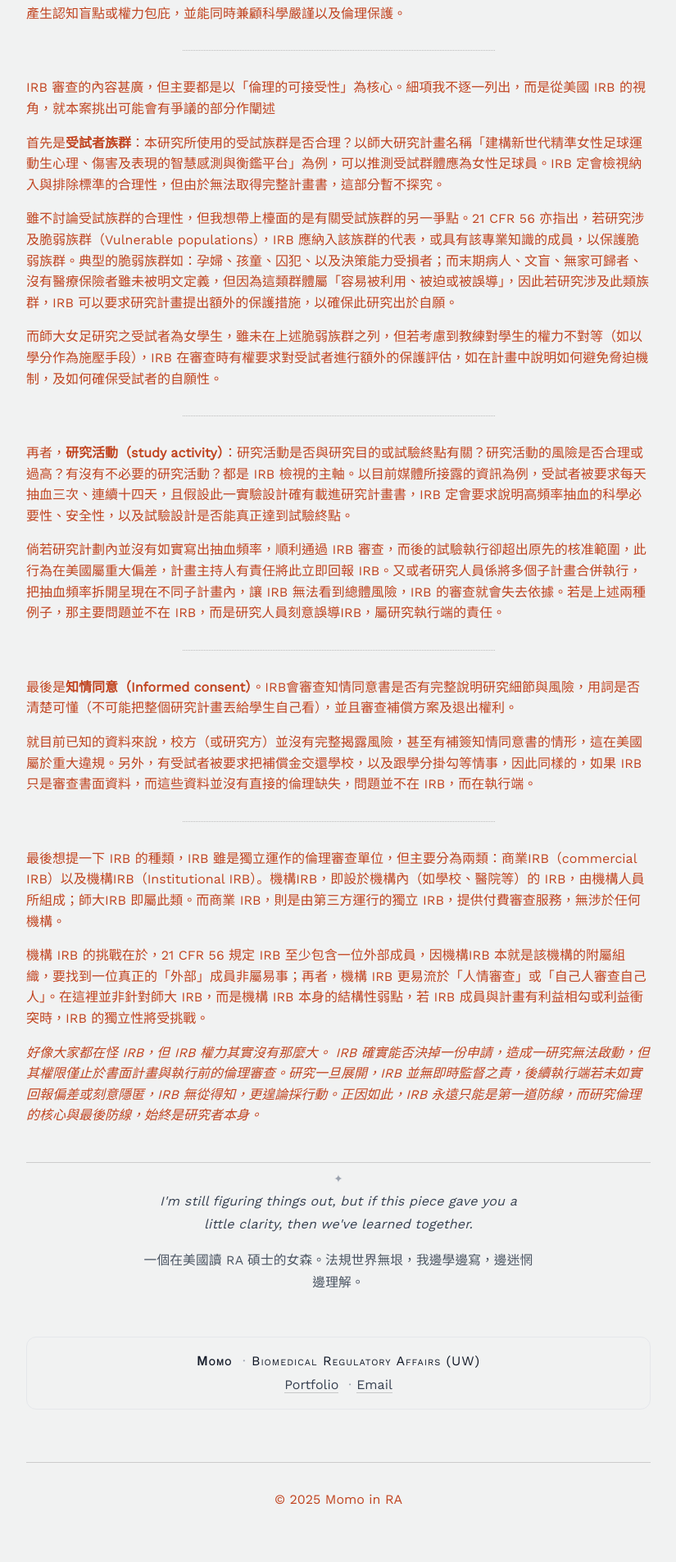
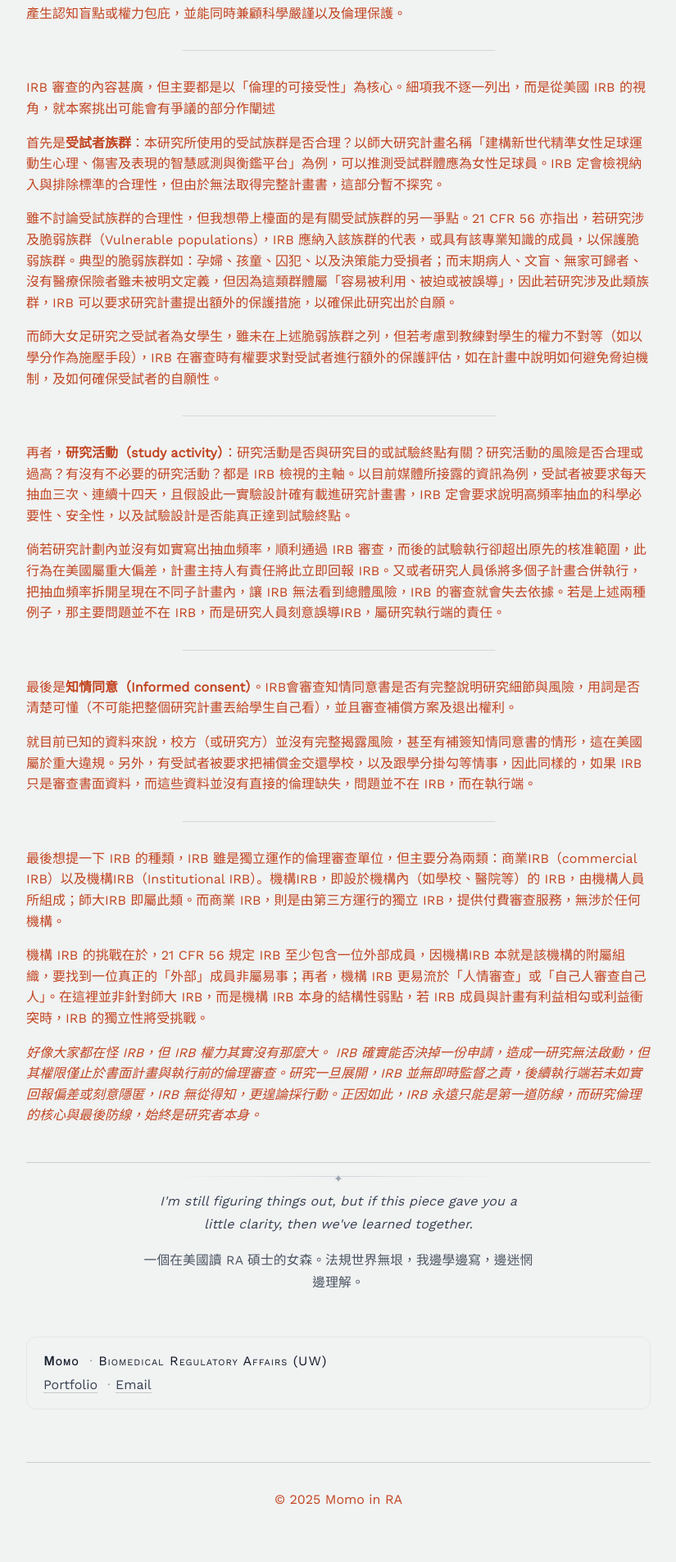
Before and after one commit to MomoInRA/github.io, a Jekyll site: the page built from _posts/2025-07-29-The-Role-and-Limits-of-IRBs.md, in a window 1280 px wide. Shown: the part 3410-5316 px from the top of the page at 82% size, without its empty margins (227-1052 px from the left). Built offline with Jekyll 4.4.1, drawn with Linux system fonts in a browser that asks for light colours.

Commit message:
Update style.css

```diff
--- a/assets/css/style.css
+++ b/assets/css/style.css
@@ -240,3 +240,53 @@
 .post-epilogue__rule {
   background: none;  /* 不畫線 */
 }
+
+/* --- Closing：只留上方一條線＋符號，移除底線 --- */
+.post-epilogue{ margin-top: 2.75rem; margin-bottom: 1.25rem; text-align: center; }
+.post-epilogue__rule{
+  position: relative;
+  height: 1px;
+  background: linear-gradient(to right, transparent, #d1d5db, transparent);
+  margin: 0 auto 1rem;
+  max-width: 400px;
+}
+.post-epilogue__glyph{
+  position: relative;
+  top: -0.7em;
+  display: inline-block;
+  padding: 0 .75rem;
+  font-size: .85rem;
+  color: #9ca3af;
+  background: transparent; /* 不要白底 */
+}
+/* 保留你原本的引文樣式即可 */
+.post-epilogue__quote{ margin: 0 auto; max-width: 48ch; line-height: 1.75; color: #374151; font-size: 1rem; font-style: italic; letter-spacing: .01em; }
+.post-epilogue__zh{ margin-top: .5rem; font-style: normal; color: #4b5563; font-size: .98rem; }
+
+/* --- 作者卡：左圖右文、靠左對齊（與你原本的 author-card 疊加） --- */
+.author-card{
+  display: flex;            /* 改成橫向排版 */
+  align-items: center;
+  gap: .9rem;
+  text-align: left;         /* 文字靠左 */
+  justify-content: flex-start;
+}
+
+.author-card__avatar{
+  width: 56px;              /* 頭像大小可調 */
+  height: 56px;
+  object-fit: cover;
+  background: #e5e7eb;
+  flex: 0 0 56px;           /* 固定寬度避免擠壓 */
+}
+.author-card__avatar.is-circle{ border-radius: 50%; }
+.author-card__avatar.is-square{ border-radius: 8px; }
+
+.author-card__meta{
+  align-items: flex-start;  /* 讓右側文字靠左對齊 */
+  text-align: left;
+}
+
+@media (max-width: 640px){
+  .author-card{ align-items: flex-start; }
+}
```
